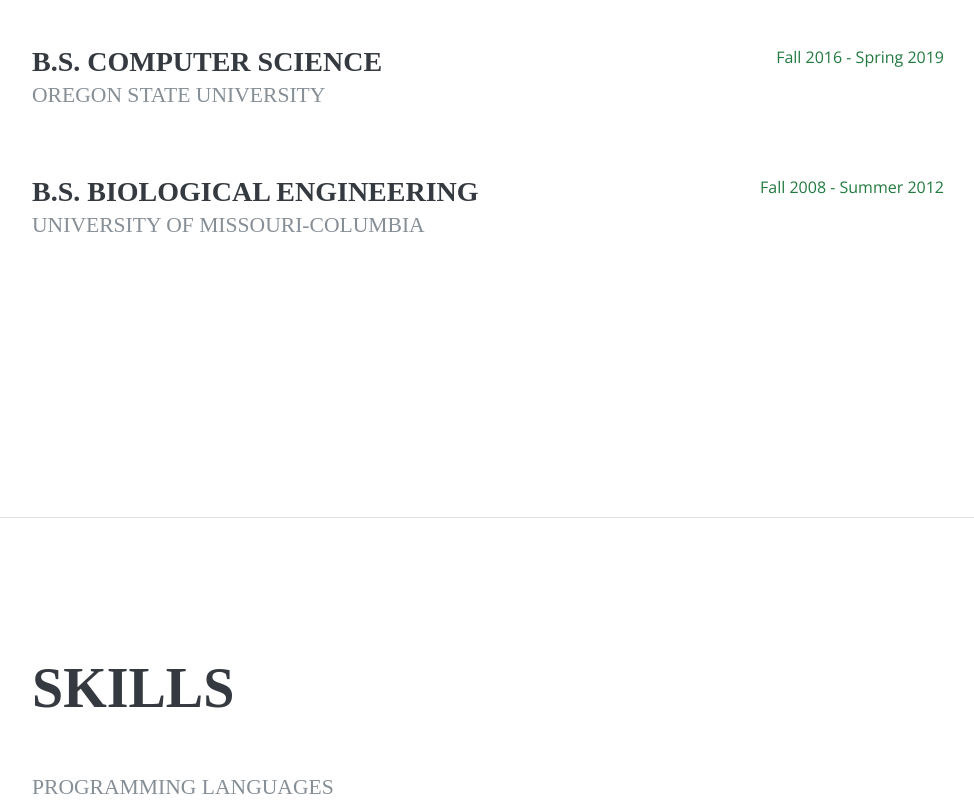
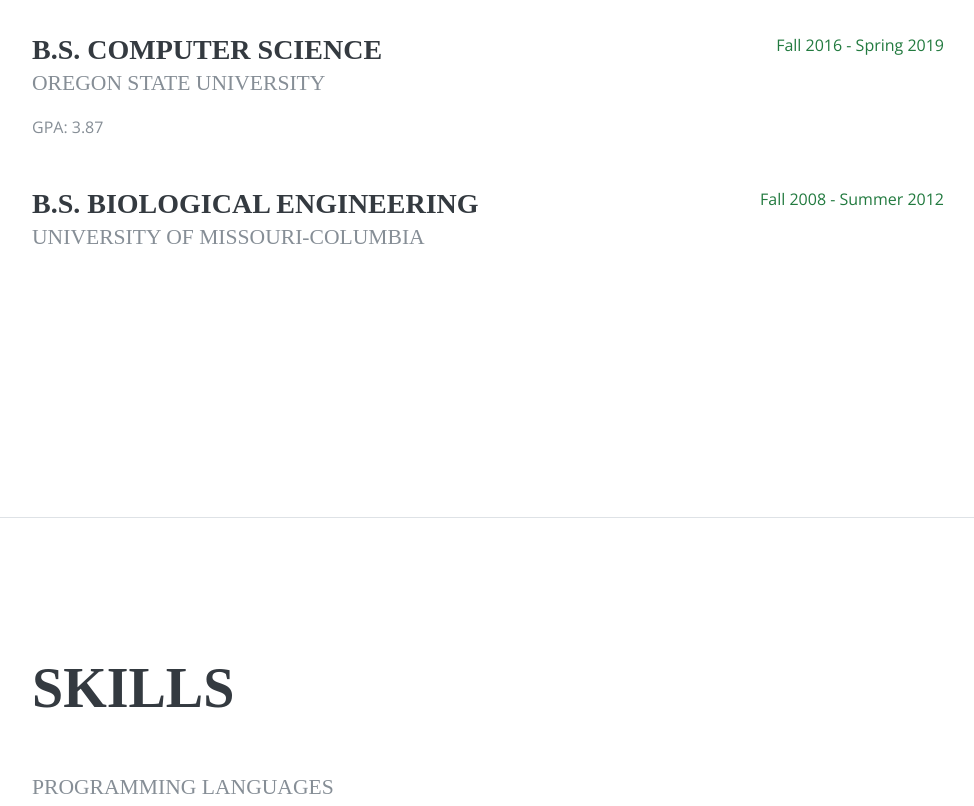
Before and after one commit to ajscimone/ajscimone.github.io, a plain HTML site: page index.html in a window 1280 px wide. Shown: the part 2002-2808 px from the top of the page, without its empty margins (288-1262 px from the left). Drawn offline with nearby package versions, Linux system fonts and the light colour scheme; a web font is replaced by a local one.

Commit message:
Near graduation update pt.2 - GPA
Added GPA to my education section

```diff
--- a/index.html
+++ b/index.html
@@ -129,6 +129,7 @@
             <div class="resume-content mr-auto">
               <h3 class="mb-0">B.S. Computer Science</h3>
               <div class="subheading mb-3">Oregon State University</div>
+              <div>GPA: 3.87</div>
             </div>
             <div class="resume-date text-md-right">
               <span class="text-primary">Fall 2016 - Spring 2019</span>
```
